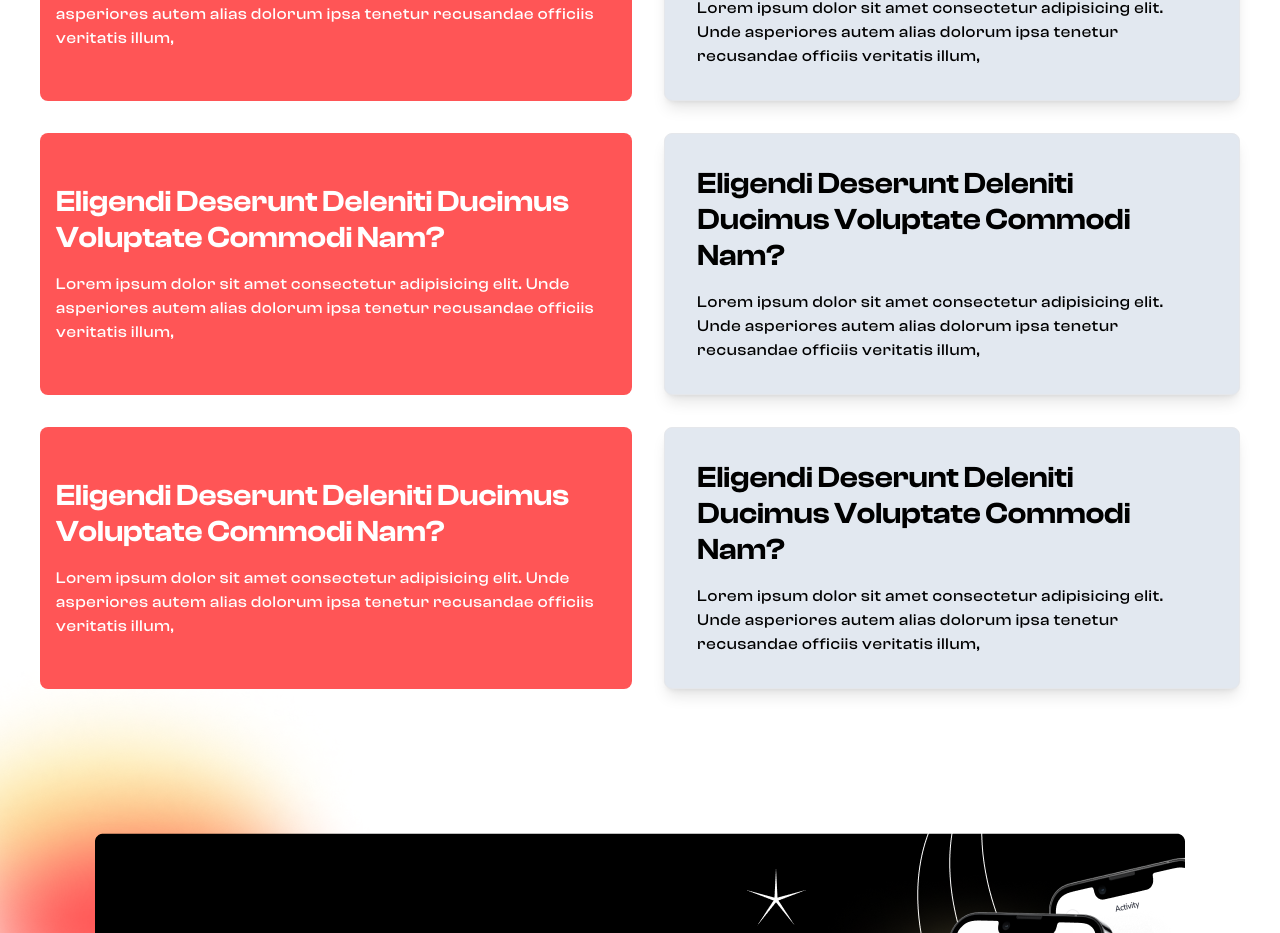
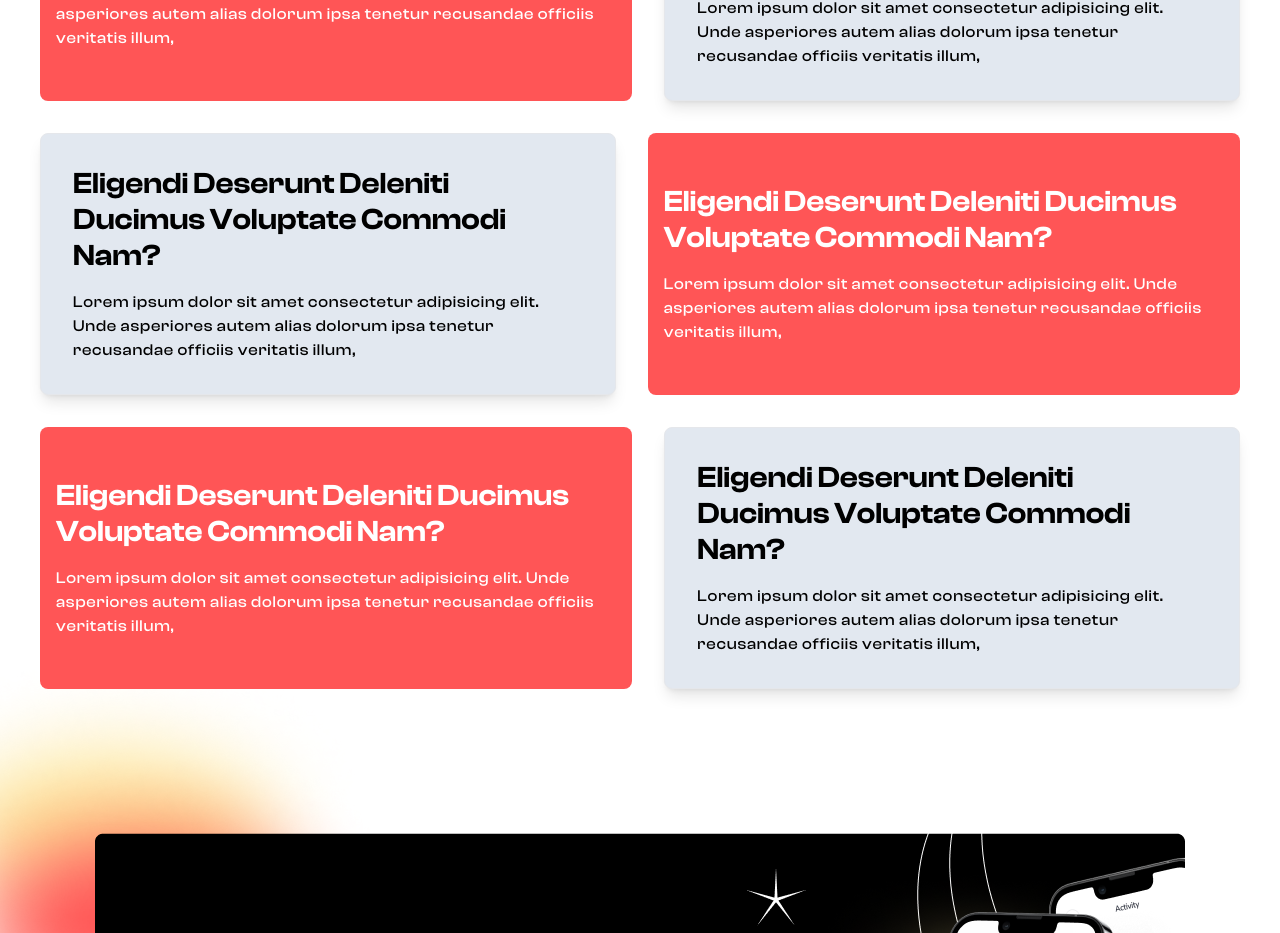
Before and after one commit to Prajwalg19/Figma-design, a Next.js app: page / in a window 1280 px wide. Shown: the part 3846-4779 px from the top of the page. Built offline with nearby package versions, Linux system fonts and the light colour scheme.

Commit message:
correcting the order of faq

```diff
--- a/components/FAQ.tsx
+++ b/components/FAQ.tsx
@@ -44,7 +44,7 @@ export default function FAQ() {
                         </p>
                     </div>
                 </section>
-                <section className="relative w-full flex flex-col lg:flex-row justify-center items-center dark:bg-purple-700  bg-[#ff5556] px-4 py-8 text-white rounded-lg">
+                <section className="order-1 lg:order-2 relative w-full flex flex-col lg:flex-row justify-center items-center dark:bg-purple-700  bg-[#ff5556] px-4 py-8 text-white rounded-lg">
                     <div className="text-center lg:text-left">
                         <h2 className="capitalize font-bold text-xl lg:text-3xl font-clashSemiBold mb-4">Eligendi deserunt deleniti ducimus voluptate commodi nam?</h2>
                         <p className="text-sm lg:text-base font-clashMedium tracking-wider">
```
